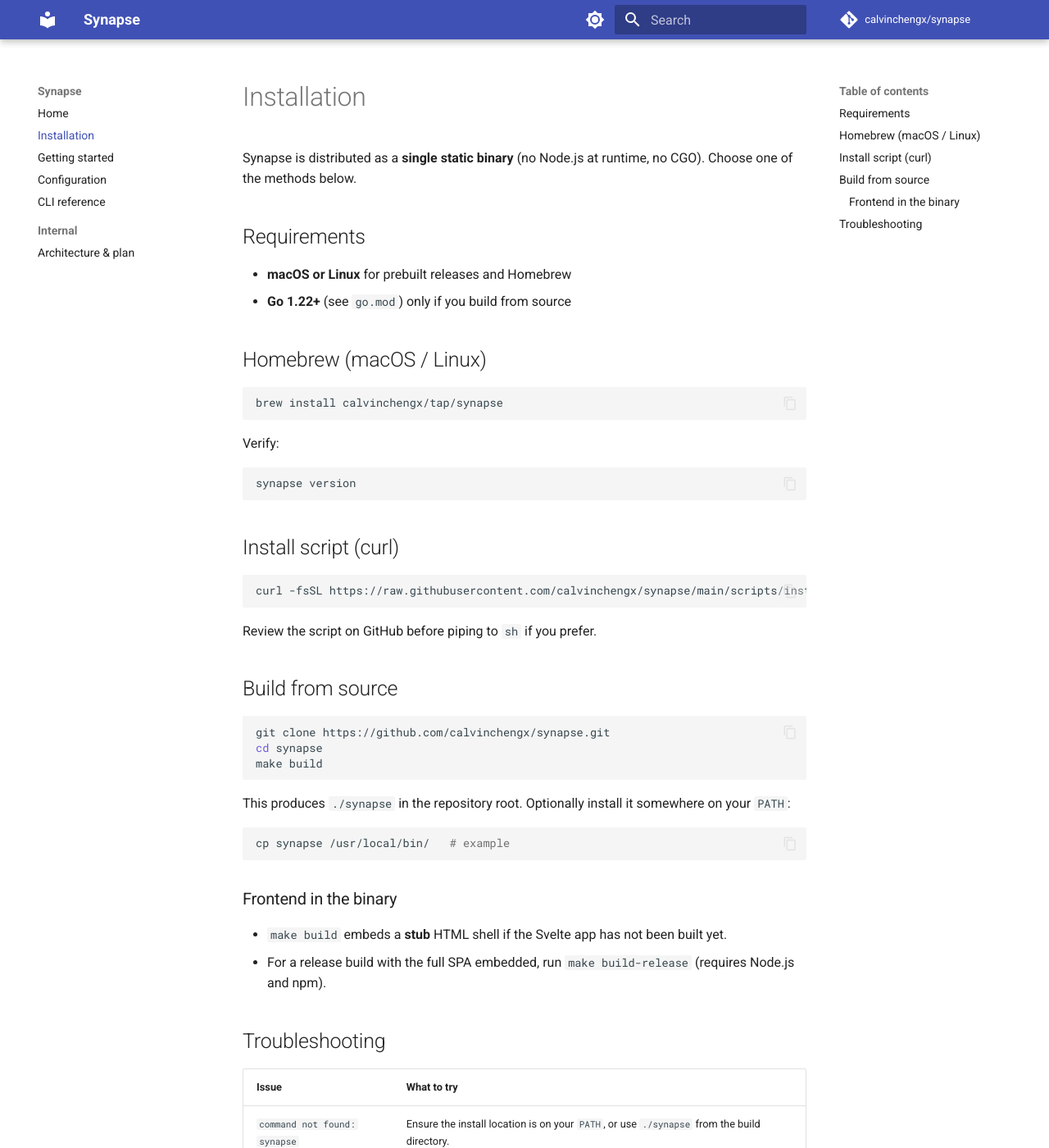
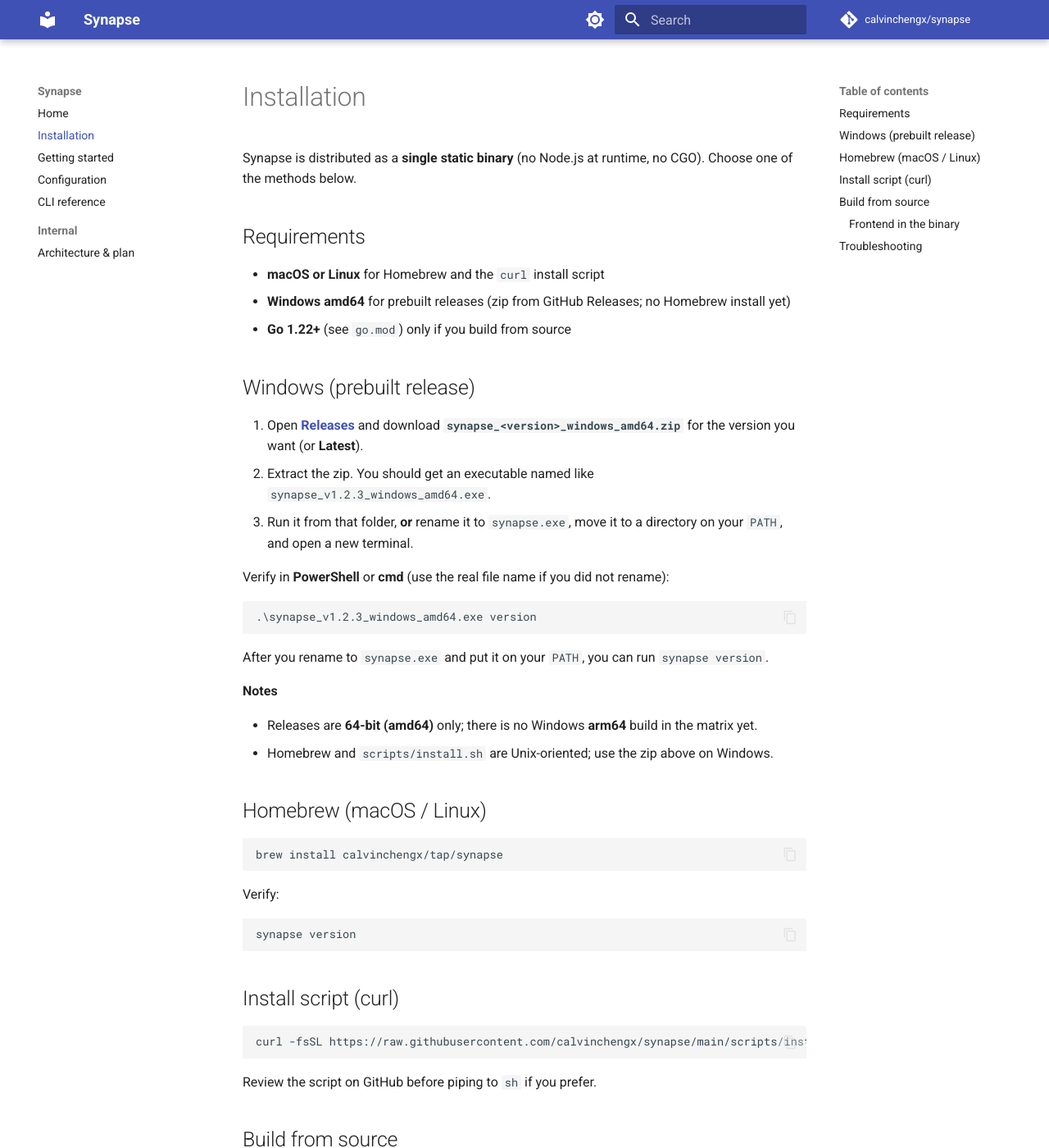
Before and after one commit to calvinchengx/synapse, an MkDocs documentation site: the page built from docs/installation.md, in a window 1280 px wide and 1400 px high. Shown: the whole window at 82% size. Built offline with MkDocs 1.6.1 and Material for MkDocs 9.7.7, drawn with Linux system fonts in a browser that asks for light colours; comment, search, counter and statistics services are not loaded; some of the changed text lies outside the part shown.

Commit message:
Update installation docs

````diff
--- a/docs/installation.md
+++ b/docs/installation.md
@@ -4,8 +4,28 @@
 
 ## Requirements
 
-- **macOS or Linux** for prebuilt releases and Homebrew
+- **macOS or Linux** for Homebrew and the `curl` install script
+- **Windows amd64** for prebuilt releases (zip from GitHub Releases; no Homebrew install yet)
 - **Go 1.22+** (see `go.mod`) only if you build from source
+
+## Windows (prebuilt release)
+
+1. Open **[Releases](https://github.com/calvinchengx/synapse/releases)** and download **`synapse_<version>_windows_amd64.zip`** for the version you want (or **Latest**).
+2. Extract the zip. You should get an executable named like `synapse_v1.2.3_windows_amd64.exe`.
+3. Run it from that folder, **or** rename it to `synapse.exe`, move it to a directory on your `PATH`, and open a new terminal.
+
+Verify in **PowerShell** or **cmd** (use the real file name if you did not rename):
+
+```text
+.\synapse_v1.2.3_windows_amd64.exe version
+```
+
+After you rename to `synapse.exe` and put it on your `PATH`, you can run `synapse version`.
+
+**Notes**
+
+- Releases are **64-bit (amd64)** only; there is no Windows **arm64** build in the matrix yet.
+- Homebrew and `scripts/install.sh` are Unix-oriented; use the zip above on Windows.
 
 ## Homebrew (macOS / Linux)
 
@@ -51,6 +71,7 @@
 | Issue | What to try |
 |--------|-------------|
 | `command not found: synapse` | Ensure the install location is on your `PATH`, or use `./synapse` from the build directory. |
+| Windows: `synapse` / `'synapse' is not recognized` | Add the folder containing `synapse.exe` to **Settings → System → About → Advanced system settings → Environment Variables → Path**, or invoke the full path to the `.exe`. |
 | Old version after upgrade | Re-run `brew upgrade calvinchengx/tap/synapse` or rebuild from a fresh `git pull`. |
 | Permission errors | Avoid `sudo` for `curl \| sh` unless you understand the script; prefer Homebrew or a user-writable prefix. |
 
````
